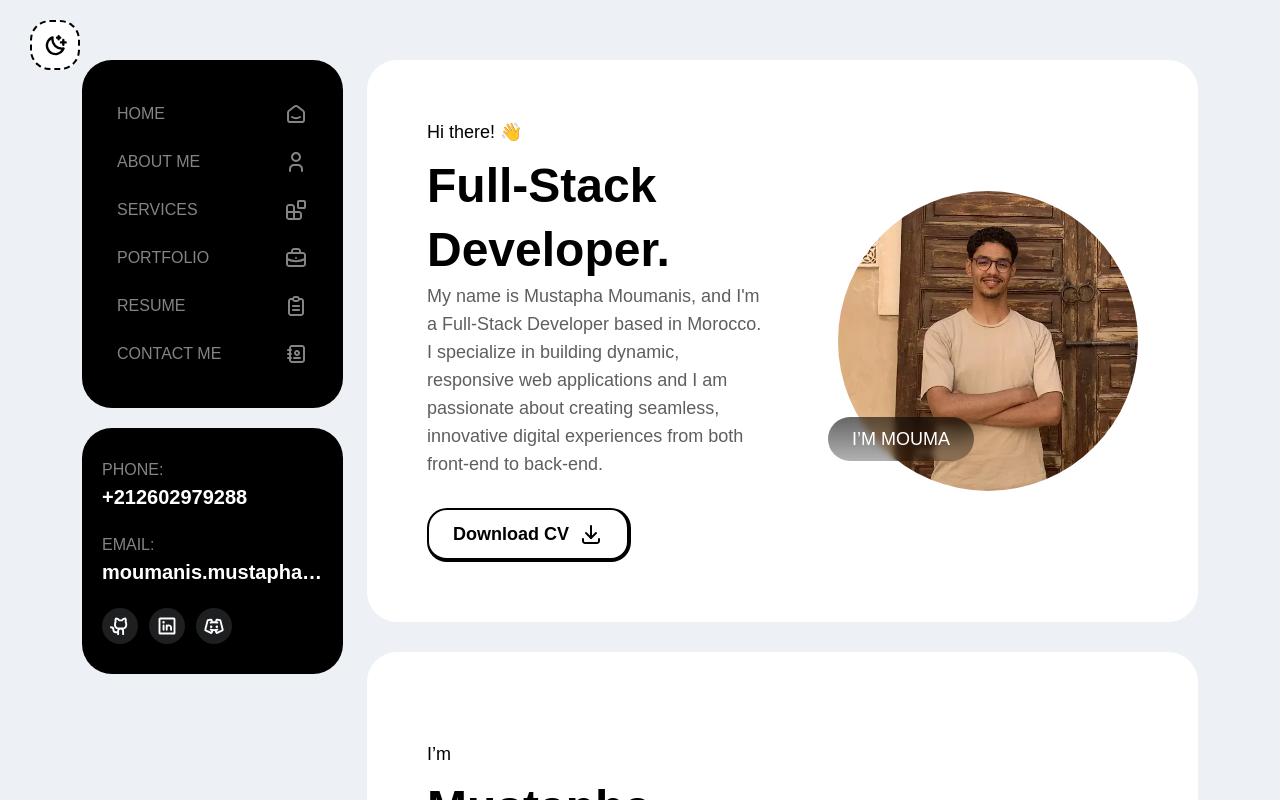
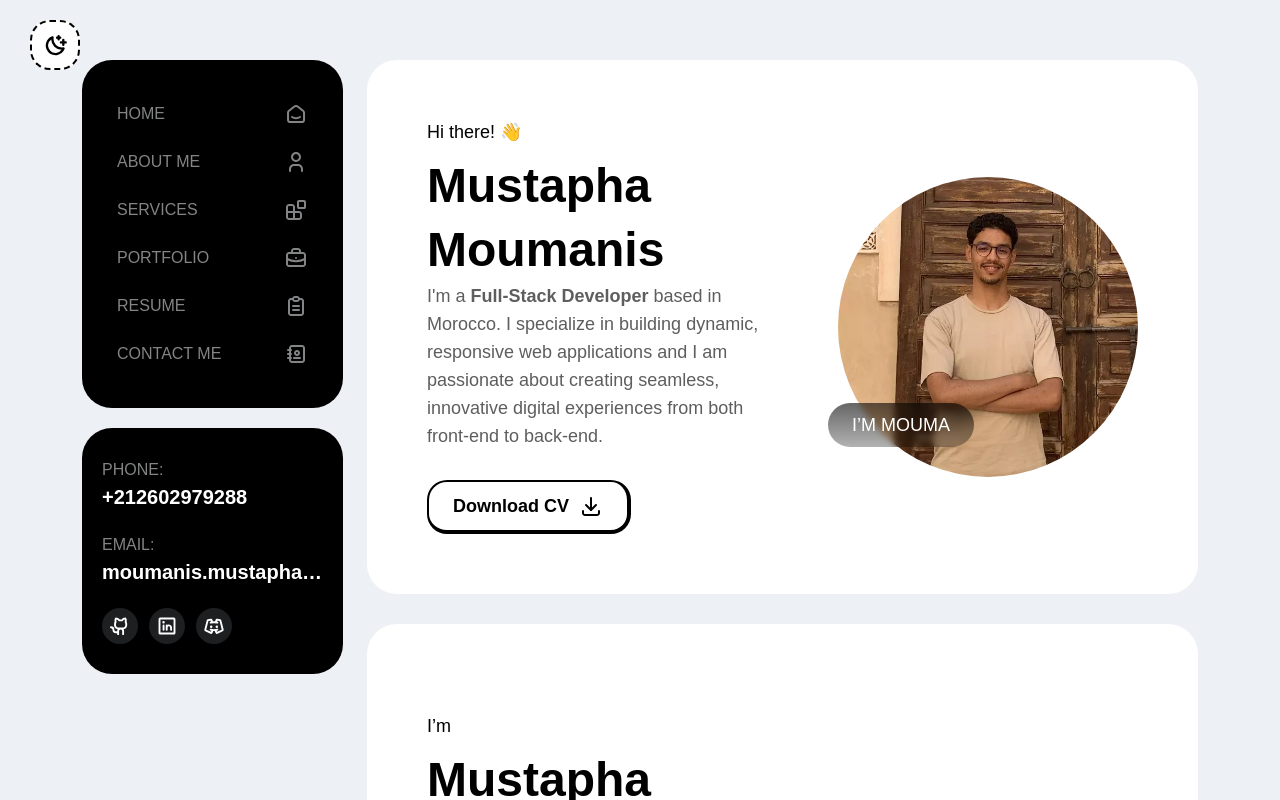
Before and after one commit to Mustapha-Moumanis/mmoumani-portfolio, a React (Vite) app: page / in a window 1280 px wide. Shown: the top 800 px of the page. Built offline with nearby package versions, Linux system fonts and the light colour scheme; a web font is replaced by a local one.

Commit message:
update header of index file content for up ranking

```diff
--- a/index.html
+++ b/index.html
@@ -3,13 +3,12 @@
   	<head>
 		<meta charset="UTF-8">
 		<meta name="viewport" content="width=device-width, initial-scale=1" />
-		<meta name="description" content="Explore the portfolio of Mustapha Moumanis, a Full-Stack Developer specializing in innovative web solutions and impactful design.">
-		<meta name="keywords" content="Full-Stack Developer, Portfolio, Mustapha Moumanis, Web Development, Django, React, JavaScript, Resume, cv">
+		<meta name="description" content="Mustapha Moumanis is a Full-Stack Developer based in Morocco. Specialized in React, Django, and real-time web apps. Download resume or get in touch." />
+		<meta name="keywords" content="Mustapha Moumanis, Full-Stack Developer Morocco, React Developer, Django Developer, Web Developer Morocco, Moumanis Portfolio" />
 		<meta name="author" content="Mustapha Moumanis">
 
-		<title>Moumanis Mustapha Portfolio</title>
-
-		<link rel="preload" href="/pic.webp" as="image" type="image/webp" />
+		<title>Mustapha Moumanis | Full-Stack Developer Morocco</title>
+		<link rel="preload" href="/Mustapha-Moumanis.webp" as="image" type="image/webp" />
 
 		<!-- Icon -->
 		<link rel="icon" href="/favicon.png" sizes="any">
--- a/src/components/Home.jsx
+++ b/src/components/Home.jsx
@@ -2,7 +2,7 @@ import { useTypewriter } from 'react-simple-typewriter'
 import { motion } from "motion/react"
 import resume from '../assets/pdf/Mustapha-Moumanis-resume.pdf'
 import download_icon from '../assets/images/svg/download-svg.svg'
-import profile_img from '/pic.webp'
+import profile_img from '/Mustapha-Moumanis.webp'
 import SlideUp from '../utlits/animations/slideUp'
 
 const Home = () => {
@@ -14,9 +14,15 @@ const Home = () => {
         <section className="section-one" id="home">
             <div className="row section-one-row">
                 <div className="col-xxl-6 col-xl-6 col-lg-6">
-                    <SlideUp><p className="hi-there">Hi there! <span>👋</span></p></SlideUp>
-                    <SlideUp delay={2}><h1 className="creative">Full-Stack Developer.</h1></SlideUp>
-                    <SlideUp delay={3}><h2 className="visionary">My name is Mustapha Moumanis, and I'm a Full-Stack Developer based in Morocco. I specialize in building dynamic, responsive web applications and I am passionate about creating seamless, innovative digital experiences from both front-end to back-end.</h2></SlideUp>
+                    <SlideUp>
+                        <p className="hi-there">Hi there! <span>👋</span></p>
+                    </SlideUp>
+                    <SlideUp delay={2}>
+                        <h1 className="creative">Mustapha Moumanis</h1>
+                    </SlideUp>
+                    <SlideUp delay={3}>
+                        <h2 className="visionary">I'm a <strong>Full-Stack Developer</strong> based in Morocco. I specialize in building dynamic, responsive web applications and I am passionate about creating seamless, innovative digital experiences from both front-end to back-end.</h2>
+                    </SlideUp>
 
                     <div className="download-btn">
                         <a href={resume} className="aryaBtn" download='resume'>
@@ -34,7 +40,7 @@ const Home = () => {
                         }}
                     >
                         <div className="position-relative zoom_in">
-                            <img className="portfolio-sec-img" src={profile_img} alt="moumanis mustapha"></img>
+                            <img className="portfolio-sec-img" src={profile_img} alt="Mustapha Moumanis — Full-Stack Developer based in Morocco" title="Mustapha Moumanis"></img>
 
                             <div className="sec-name">
                                 <p className="ityped">{text}</p>
```
Also changed, not shown: public/Mustapha-Moumanis.webp (renamed from public/pic.webp).
